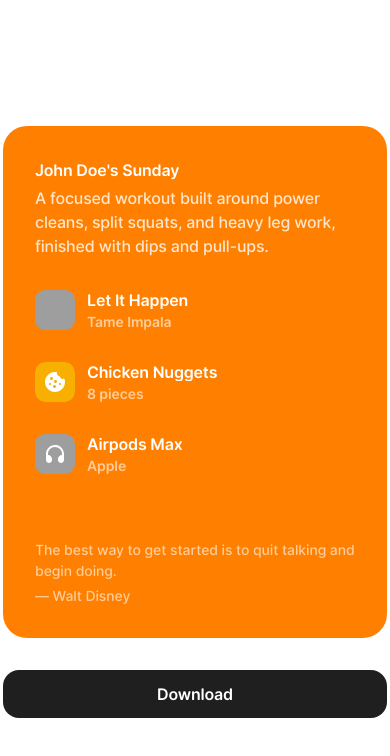
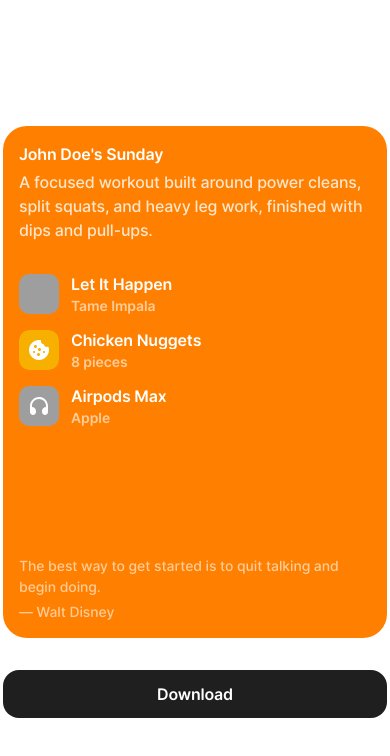
Before and after one commit to raphaelsalaja/epoch, a Next.js app in the folder apps/waitlist/: page / in a window 390 px wide. Shown: the top 756 px of the page. Built offline with nearby package versions, Linux system fonts and the light colour scheme; grey boxes are pictures that could not be loaded.

Commit message:
refactor(activity-card-editor): adjust layout and improve responsiveness

```diff
--- a/apps/waitlist/components/activity-card-editor/activity-card/styles.module.css
+++ b/apps/waitlist/components/activity-card-editor/activity-card/styles.module.css
@@ -3,7 +3,8 @@
   flex-direction: column;
   gap: 32px;
   align-items: flex-start;
-  width: 384px;
+  width: 100%;
+  max-width: 384px;
 }
 
 .card {
@@ -12,9 +13,10 @@
   gap: 32px;
   align-items: center;
   justify-content: space-between;
-  width: 384px;
-  height: 512px;
-  padding: 32px;
+  width: 100%;
+  max-width: 384px;
+  aspect-ratio: 3 / 4;
+  padding: clamp(16px, 4vw, 32px);
   border-radius: 24px;
 }
 
@@ -25,6 +27,10 @@
   gap: 4px;
   align-items: flex-start;
   align-self: stretch;
+  -webkit-appearance: none;
+  appearance: none;
+  background: transparent;
+  border: 0;
 
   .title,
   .description {
@@ -48,7 +54,7 @@
   display: flex;
   flex: 1 0 0;
   flex-direction: column;
-  gap: 32px;
+  gap: clamp(16px, 4vw, 32px);
   align-items: flex-start;
   align-self: stretch;
   justify-content: start;
@@ -60,6 +66,10 @@
     align-items: center;
     align-self: stretch;
     height: 40px;
+    -webkit-appearance: none;
+    appearance: none;
+    background: transparent;
+    border: 0;
 
     .image,
     .icon {
@@ -122,6 +132,10 @@
   align-items: flex-start;
   align-self: stretch;
   justify-content: center;
+  -webkit-appearance: none;
+  appearance: none;
+  background: transparent;
+  border: 0;
 
   .text,
   .author {
@@ -157,10 +171,25 @@
 
 :where(.activity, .item, .quote) {
   cursor: pointer;
+  /* Better mobile tap behavior */
+  -webkit-tap-highlight-color: transparent;
+  -webkit-touch-callout: none;
+  touch-action: manipulation;
+  -webkit-user-select: none;
+  user-select: none;
+  outline: none;
 }
 
-:where(.activity, .item, .quote):hover::before,
-:where(.activity, .item, .quote):focus-within::before {
+/* Only show hover feedback on devices that support hover */
+@media (hover: hover) and (pointer: fine) {
+  :where(.activity, .item, .quote):hover::before {
+    opacity: 0.1;
+    scale: 1;
+  }
+}
+
+/* Accessible focus style for keyboard users */
+:where(.activity, .item, .quote):focus-visible::before {
   opacity: 0.1;
   scale: 1;
 }
--- a/apps/waitlist/components/button/styles.module.css
+++ b/apps/waitlist/components/button/styles.module.css
@@ -4,6 +4,12 @@
   align-self: stretch;
   justify-content: center;
   height: 48px;
+  -webkit-appearance: none;
+  appearance: none;
+  border: 0;
+  -webkit-tap-highlight-color: transparent;
+  -webkit-touch-callout: none;
+  touch-action: manipulation;
   outline-width: 2px;
   outline-style: solid;
   outline-color: color-mix(in srgb, var(--foreground-secondary) 0%, transparent);
```
Also changed, not shown: 1 other file (tests, documents, lock files or other folders).
